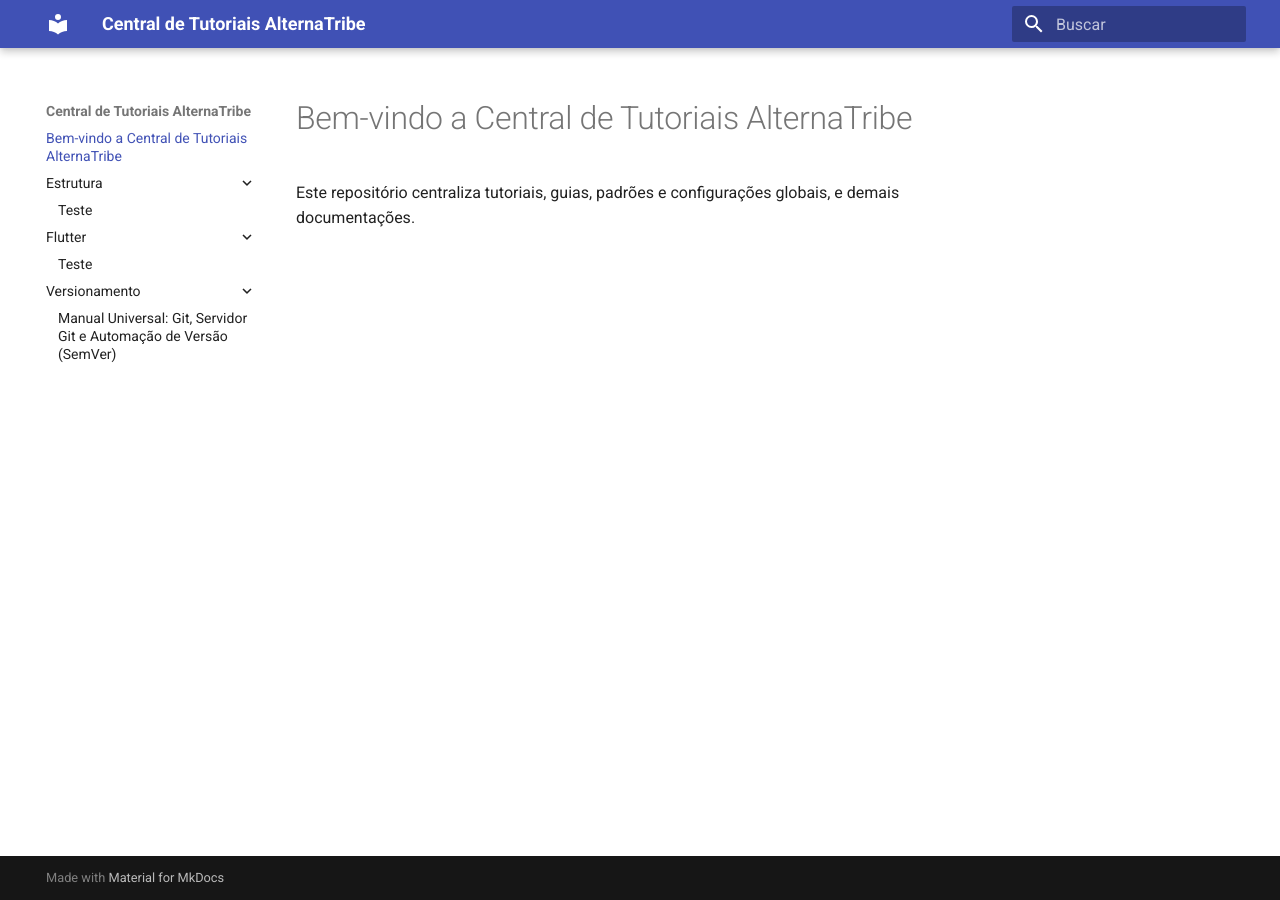
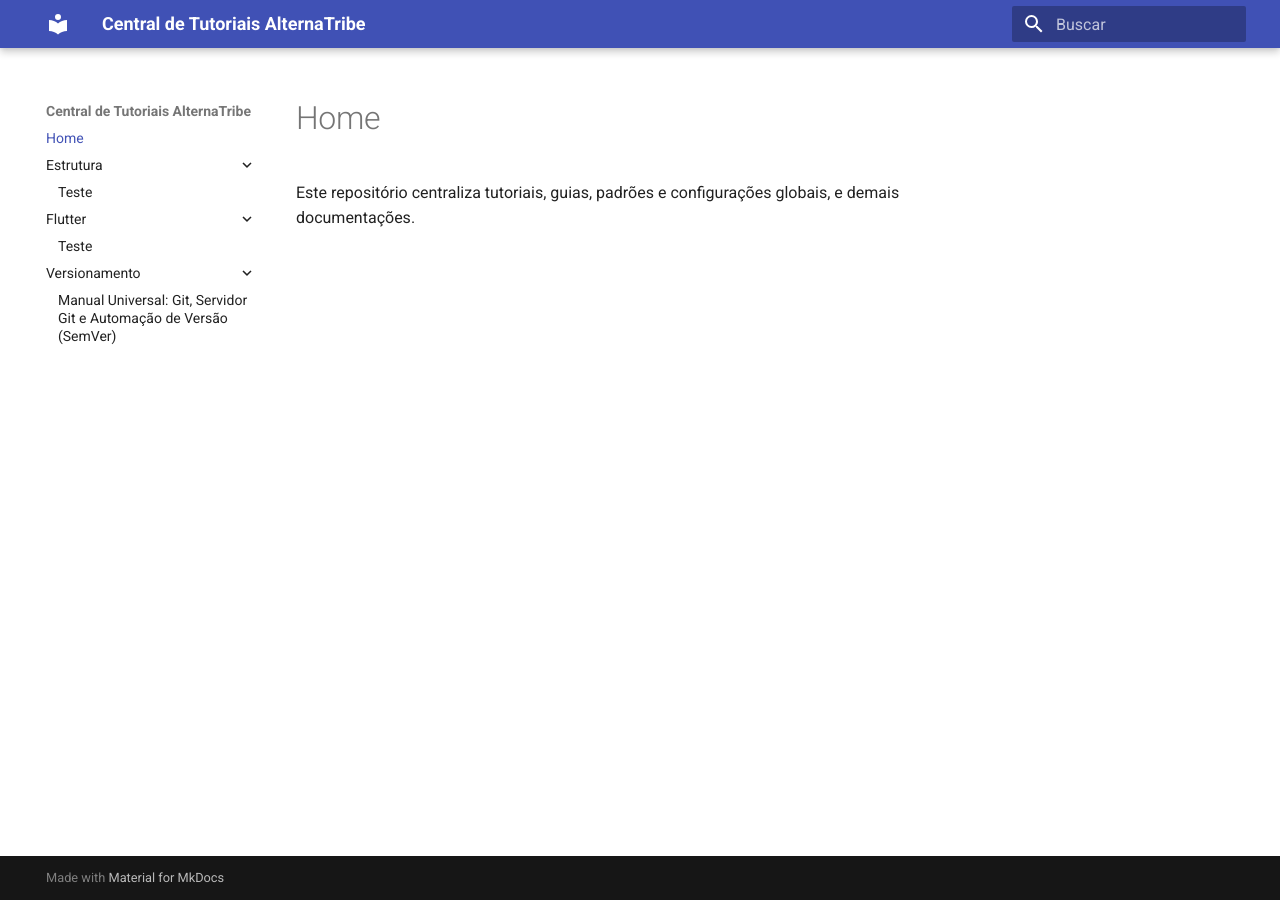
Before and after one commit to alternatribe/alternatribe.github.io, an MkDocs documentation site: the page built from docs/index.md, in a window 1280 px wide. Built offline with MkDocs 1.6.1 and Material for MkDocs 9.7.7, drawn with Linux system fonts in a browser that asks for light colours.

Commit message:
teste mkdocs

```diff
--- a/docs/index.md
+++ b/docs/index.md
@@ -1,3 +1,3 @@
-# Bem-vindo a Central de Tutoriais AlternaTribe
+
 
 Este repositório centraliza tutoriais, guias, padrões e configurações globais, e demais documentações.
```
